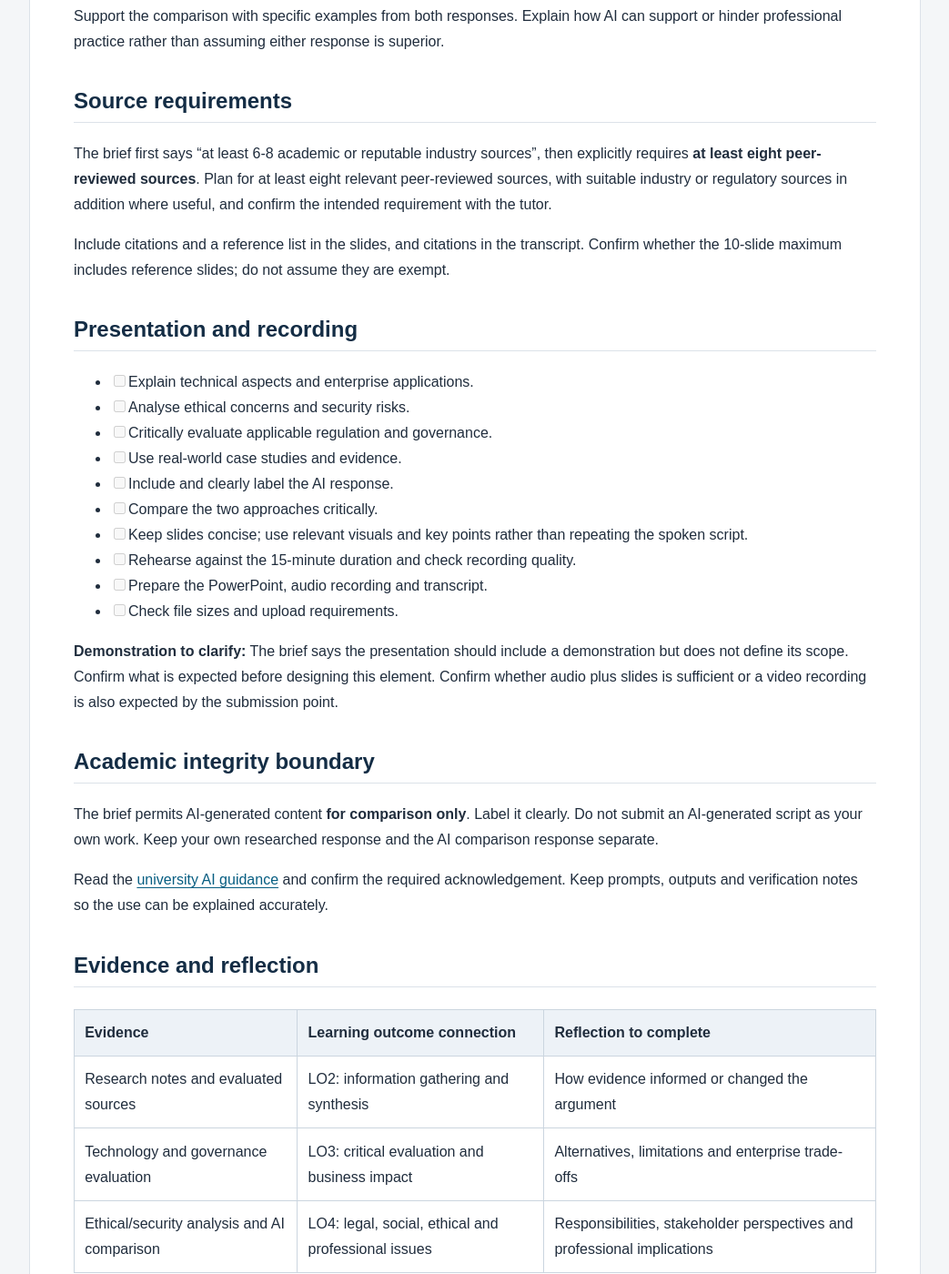
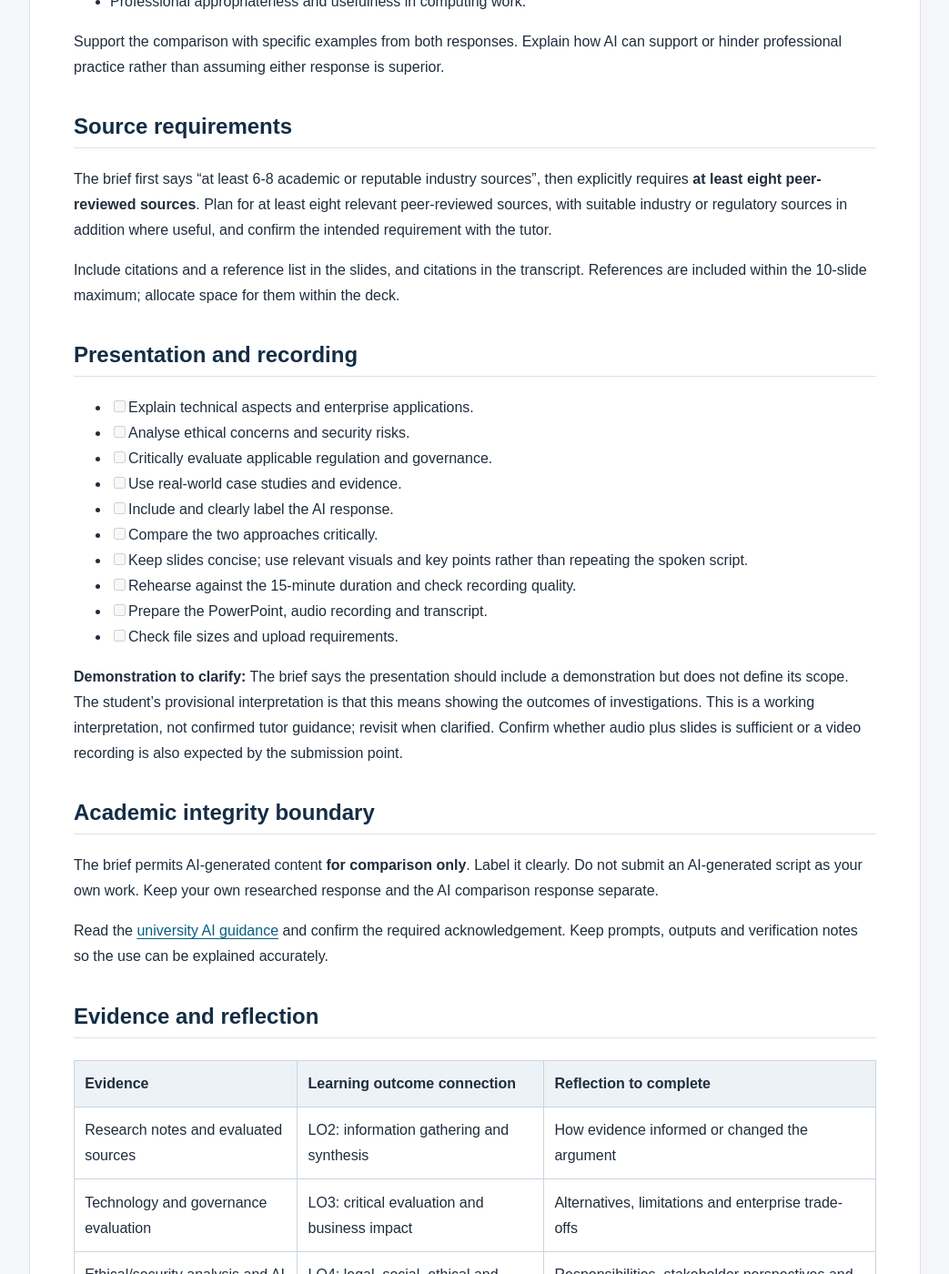
Before and after one commit to ce26229/msc-eportfolio, a Jekyll site: the page built from modules/launch-into-computing-part-b.md, in a window 1280 px wide and 1400 px high, scrolled down 2598 px. Shown: the whole window at 91% size, without its empty margins (118-1161 px from the left). Built offline with Jekyll 4.4.1, drawn with Linux system fonts in a browser that asks for light colours; some of the changed text lies outside the part shown.

Commit message:
Apply clarified assessment limits, weighting and portfolio scope

```diff
--- a/modules/launch-into-computing-part-b.md
+++ b/modules/launch-into-computing-part-b.md
@@ -14,8 +14,8 @@ permalink: /modules/launch-into-computing/assignment-part-b/
 | --- | --- |
 | Weight | 40%, as stated in the brief |
 | Duration | 15 minutes |
-| Word equivalence | 1,000 words equivalent; confirm how this relates to the transcript |
-| Slides | PowerPoint deck of up to 10 slides |
+| Planning priority | Deliver a 15-minute presentation. The student has directed that planning focus on duration rather than a 1,000-word transcript target. |
+| Slides | PowerPoint deck of up to 10 slides, including references, as clarified on 28/10/2026 |
 | Other files | Audio recording and accompanying transcript |
 | Maximum upload | 500 MB; confirm whether this applies per file or to the whole submission |
 | Deadline | End of Unit 12: previously supplied as Monday 25/01/2027 at 23:55; learning-platform time zone to confirm |
@@ -68,7 +68,7 @@ Support the comparison with specific examples from both responses. Explain how A
 
 The brief first says “at least 6-8 academic or reputable industry sources”, then explicitly requires **at least eight peer-reviewed sources**. Plan for at least eight relevant peer-reviewed sources, with suitable industry or regulatory sources in addition where useful, and confirm the intended requirement with the tutor.
 
-Include citations and a reference list in the slides, and citations in the transcript. Confirm whether the 10-slide maximum includes reference slides; do not assume they are exempt.
+Include citations and a reference list in the slides, and citations in the transcript. References are included within the 10-slide maximum; allocate space for them within the deck.
 
 ## Presentation and recording
 
@@ -83,7 +83,7 @@ Include citations and a reference list in the slides, and citations in the trans
 - [ ] Prepare the PowerPoint, audio recording and transcript.
 - [ ] Check file sizes and upload requirements.
 
-**Demonstration to clarify:** The brief says the presentation should include a demonstration but does not define its scope. Confirm what is expected before designing this element. Confirm whether audio plus slides is sufficient or a video recording is also expected by the submission point.
+**Demonstration to clarify:** The brief says the presentation should include a demonstration but does not define its scope. The student's provisional interpretation is that this means showing the outcomes of investigations. This is a working interpretation, not confirmed tutor guidance; revisit when clarified. Confirm whether audio plus slides is sufficient or a video recording is also expected by the submission point.
 
 ## Academic integrity boundary
 
@@ -107,4 +107,4 @@ Submit both Parts A and B by the Unit 12 deadline. Keep names out of submitted w
 
 Do not use appendices to extend the main argument. Check originality using the [Turnitin practice point](https://www.my-course.co.uk/mod/assign/view.php?id=1434382); this does not replace final submission. ZIP files are permitted by the supplied instructions. Retain the final submission receipt.
 
-**Word-equivalence to clarify:** A 15-minute presentation and “1,000 words equivalent” are both specified. Confirm how transcript length is assessed and how any word-count penalty applies; do not assume the transcript must be exactly 1,000 spoken words.
+**Duration-led planning:** Plan and rehearse for 15 minutes, without imposing a 1,000-word transcript target, as directed by the student on 28/10/2026. The original brief describes the assessment as 1,000 words equivalent; this is retained for traceability rather than treated as a spoken-word target. The transcript should accurately accompany the delivered presentation.
```
